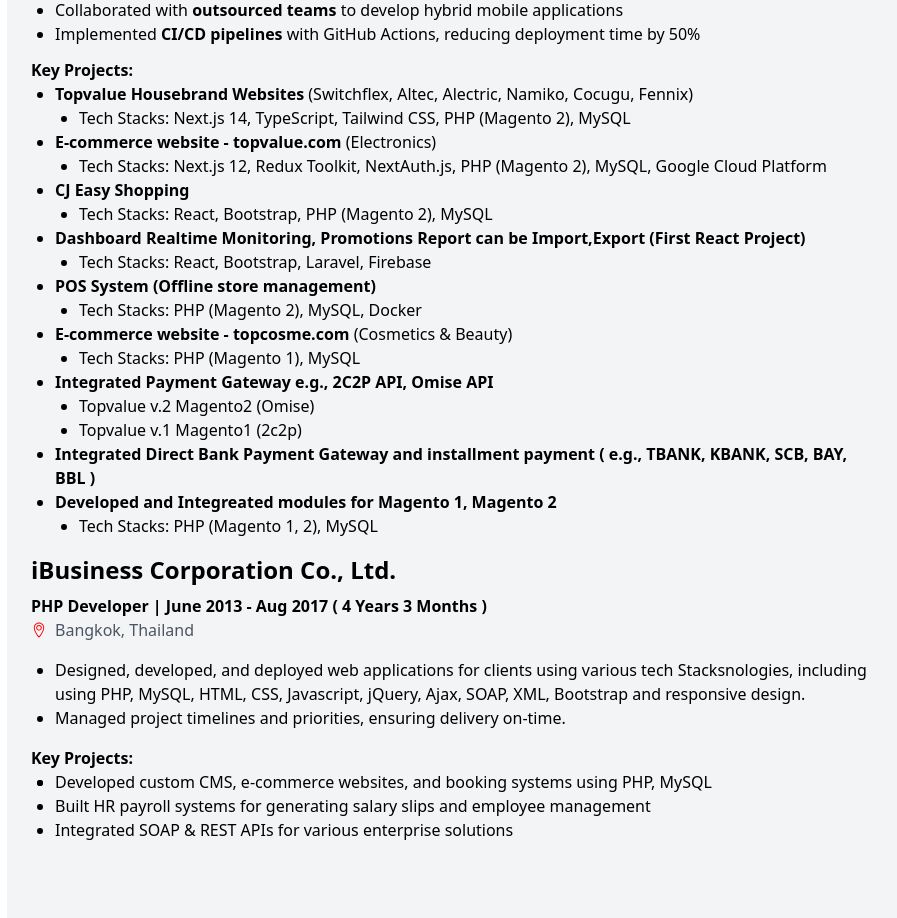
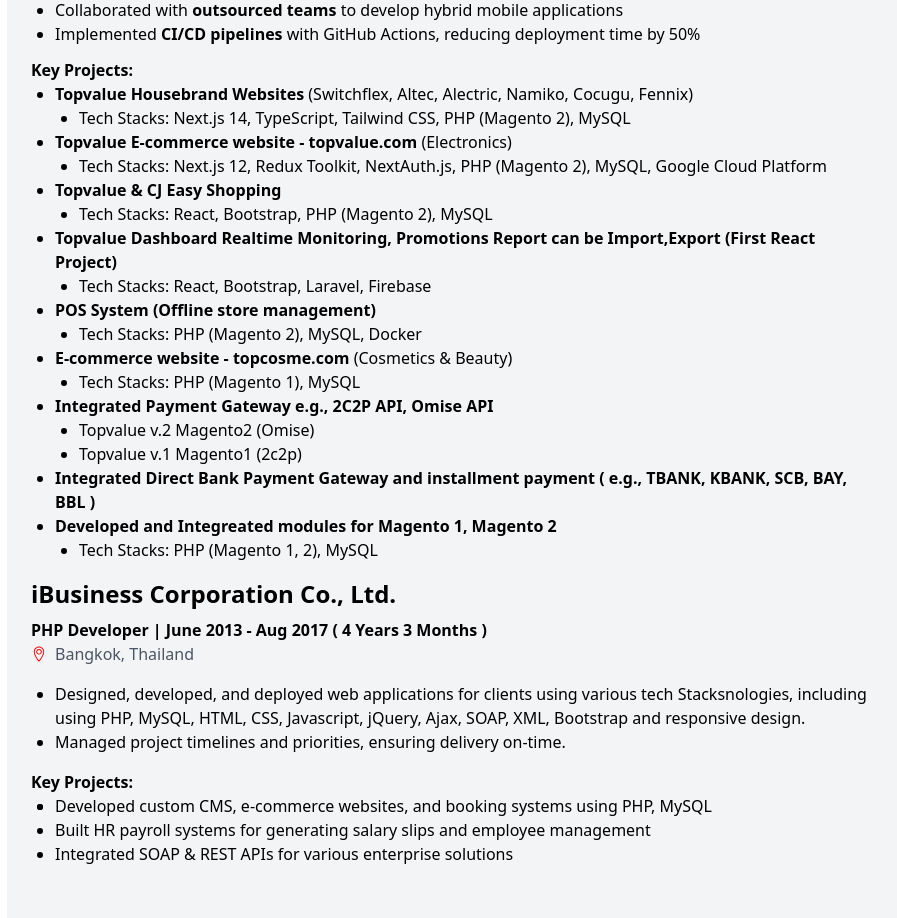
Before and after one commit to oopbest/my-resume, a React (Vite) app: page / in a window 1280 px wide. Shown: the part 1660-2578 px from the top of the page, without its empty margins (185-1082 px from the left). Built offline with nearby package versions, Linux system fonts and the light colour scheme.

Commit message:
update v.1.0.4

```diff
--- a/src/components/WorksExperience.jsx
+++ b/src/components/WorksExperience.jsx
@@ -77,7 +77,8 @@
             </ul>
           </li>
           <li>
-            <strong>E-commerce website - topvalue.com</strong> (Electronics)
+            <strong>Topvalue E-commerce website - topvalue.com</strong>{" "}
+            (Electronics)
             <ul className="list-disc ml-6">
               <li>
                 Tech Stacks: Next.js 12, Redux Toolkit, NextAuth.js, PHP
@@ -86,14 +87,14 @@
             </ul>
           </li>
           <li>
-            <strong>CJ Easy Shopping</strong>
+            <strong>Topvalue & CJ Easy Shopping</strong>
             <ul className="list-disc ml-6">
               <li>Tech Stacks: React, Bootstrap, PHP (Magento 2), MySQL</li>
             </ul>
           </li>
           <li>
             <strong>
-              Dashboard Realtime Monitoring, Promotions Report can be
+              Topvalue Dashboard Realtime Monitoring, Promotions Report can be
               Import,Export (First React Project)
             </strong>
             <ul className="list-disc ml-6">
```
